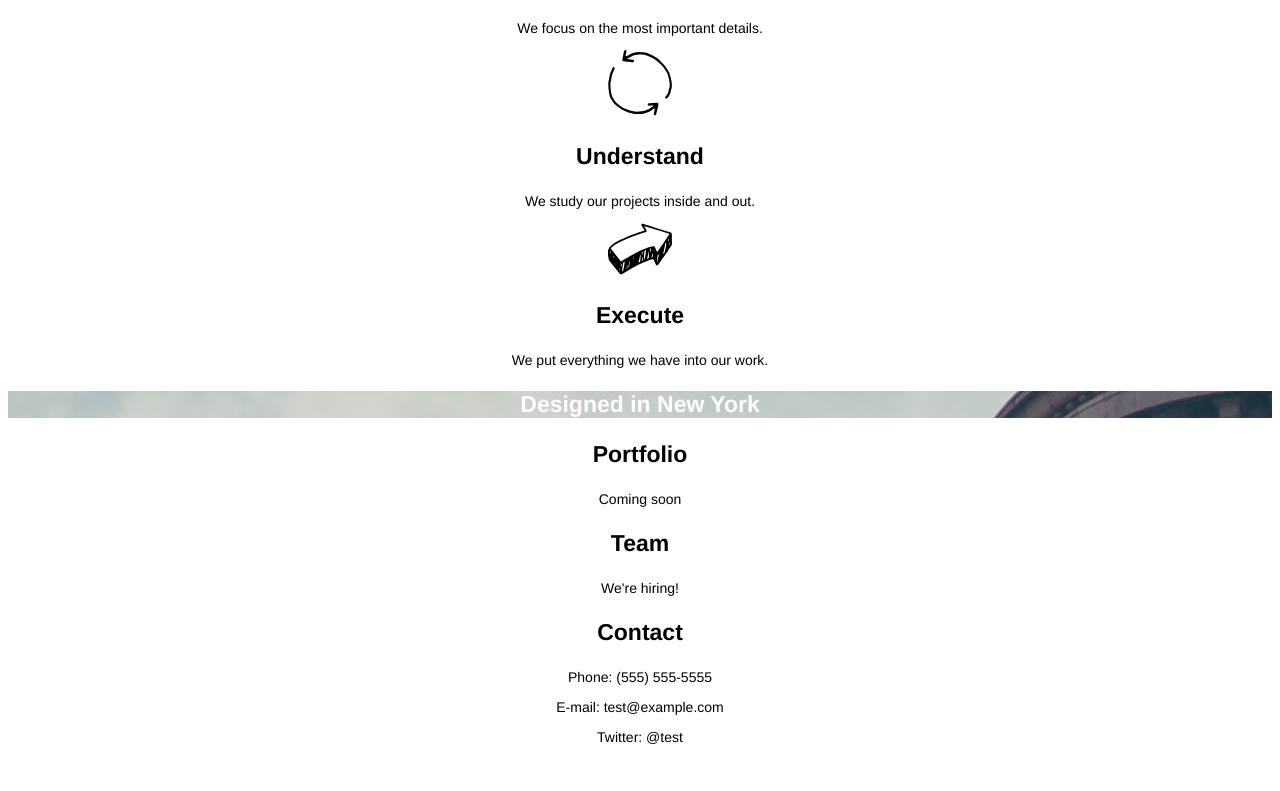
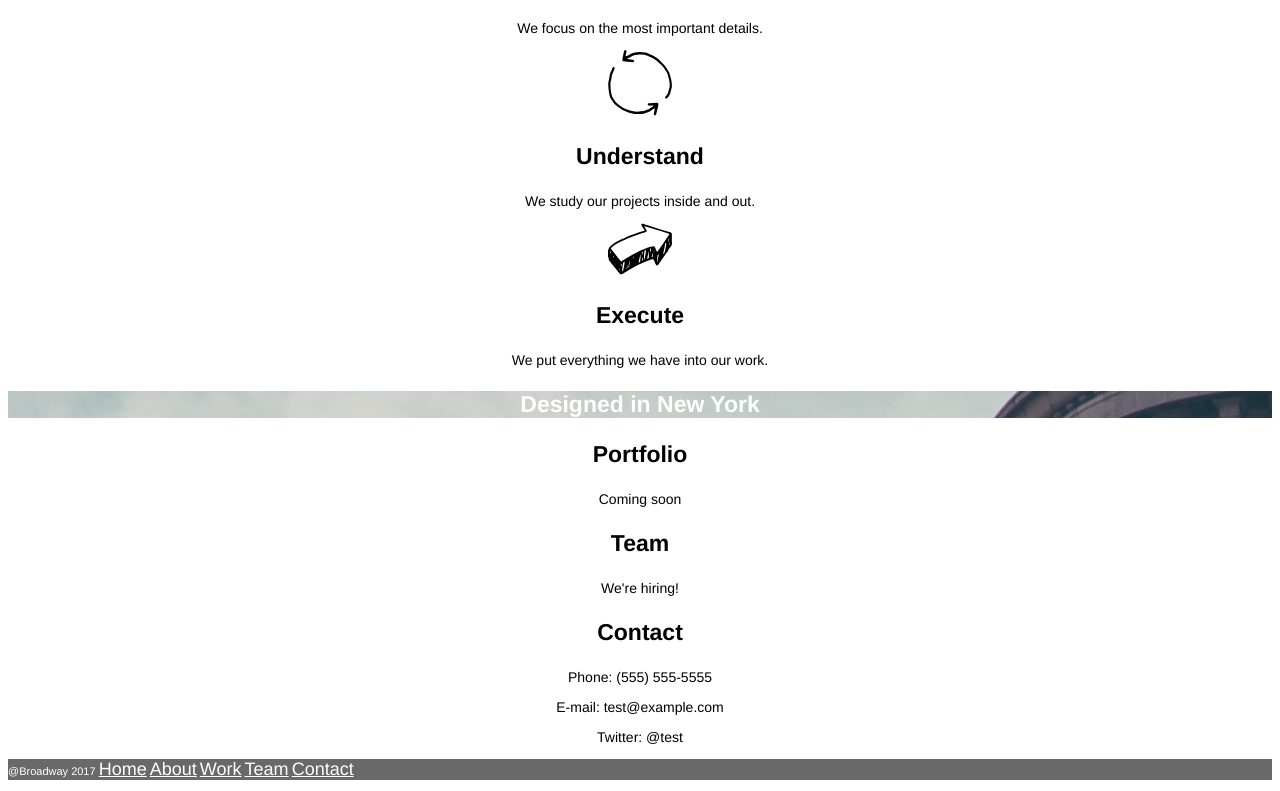
Before and after one commit to Schatze57/broadway, a plain HTML site: page index.html in a window 1280 px wide. Shown: the part 517-1308 px from the top of the page. Before the commit the page ends 1276 px from the top, so only its background shows below. Drawn offline with Linux system fonts and the light colour scheme.

Commit message:
Add footer - complete project

```diff
--- a/index.html
+++ b/index.html
@@ -10,15 +10,15 @@
     <!--Top of page header-->
       <h1>Broadway Design</h1>
         <p><a href="#">Home</a></p>
-        <p><a href="#identify">Process</a></p>
-        <p><a href="#work">Work</a></p>
-        <p><a href="#">Team</a></p>
-        <p><a href="#">Contact</a></p>
+        <p><a href="#process">Process</a></p>
+        <p><a href="#portfolio">Work</a></p>
+        <p><a href="#team">Team</a></p>
+        <p><a href="#contact">Contact</a></p>
     </div>
 
-    <div class="ourprocess">
+    <div id="process">
     <!--Process section of webpage-->
-      <h2 id=process>Our Process</h2>
+      <h2>Our Process</h2>
 
       <img src="./resources/images/identify.svg" alt="a flowing, rotating arrow">
       <h3>Identify</h3>
@@ -33,29 +33,40 @@
       <p>We put everything we have into our work.</p>
     </div>
 
-    <div class="work">
+    <div id="work">
       <!--Work section of webpage-->
       <h3>Designed in New York</h3>
     </div>
 
-    <div class="portfolio">
+    <div id="portfolio">
       <!--Portfolio section of webpage-->
       <h3>Portfolio</h3>
       <p>Coming soon</p>
     </div>
 
-  <div class="team">
+    <div id="team">
       <!--Team section of webpage-->
       <h3>Team</h3>
       <p>We're hiring!</p>
     </div>
 
-  <div class="contact">
+    <div id="contact">
       <!--Contact section of webpage-->
       <h3>Contact</h3>
       <p>Phone: (555) 555-5555</p>
       <p>E-mail: test@example.com</p>
       <p>Twitter: @test</p>
      </div>
+
+     <div id="footer">
+      <!--Footer section of webpage-->
+      <p id="copyright">@Broadway 2017
+        <a class="nav" href="#">Home</a>
+        <a class="nav" href="#process">About</a>
+        <a class="nav" href="#Work">Work</a>
+        <a class="nav" href="#team">Team</a>
+        <a class="nav" href="#contact">Contact</a>
+      </p>
+     </div>
   </body>
 </html>
--- a/resources/css/style.css
+++ b/resources/css/style.css
@@ -25,7 +25,17 @@ h3 {
 p {
   font-size: 14px;
 }
-.work {
+#work {
   color: white;
   background-image: url("../../resources/images/the-flatiron-building.png");
 }
+#copyright {
+  font-size: 11px;
+  color: white;
+  background-color: dimgray;
+  text-align: left;
+}
+.nav {
+  font-size: 18px;
+  color: white;
+}
```
Lines whose indentation alone changed are shown as unchanged.
